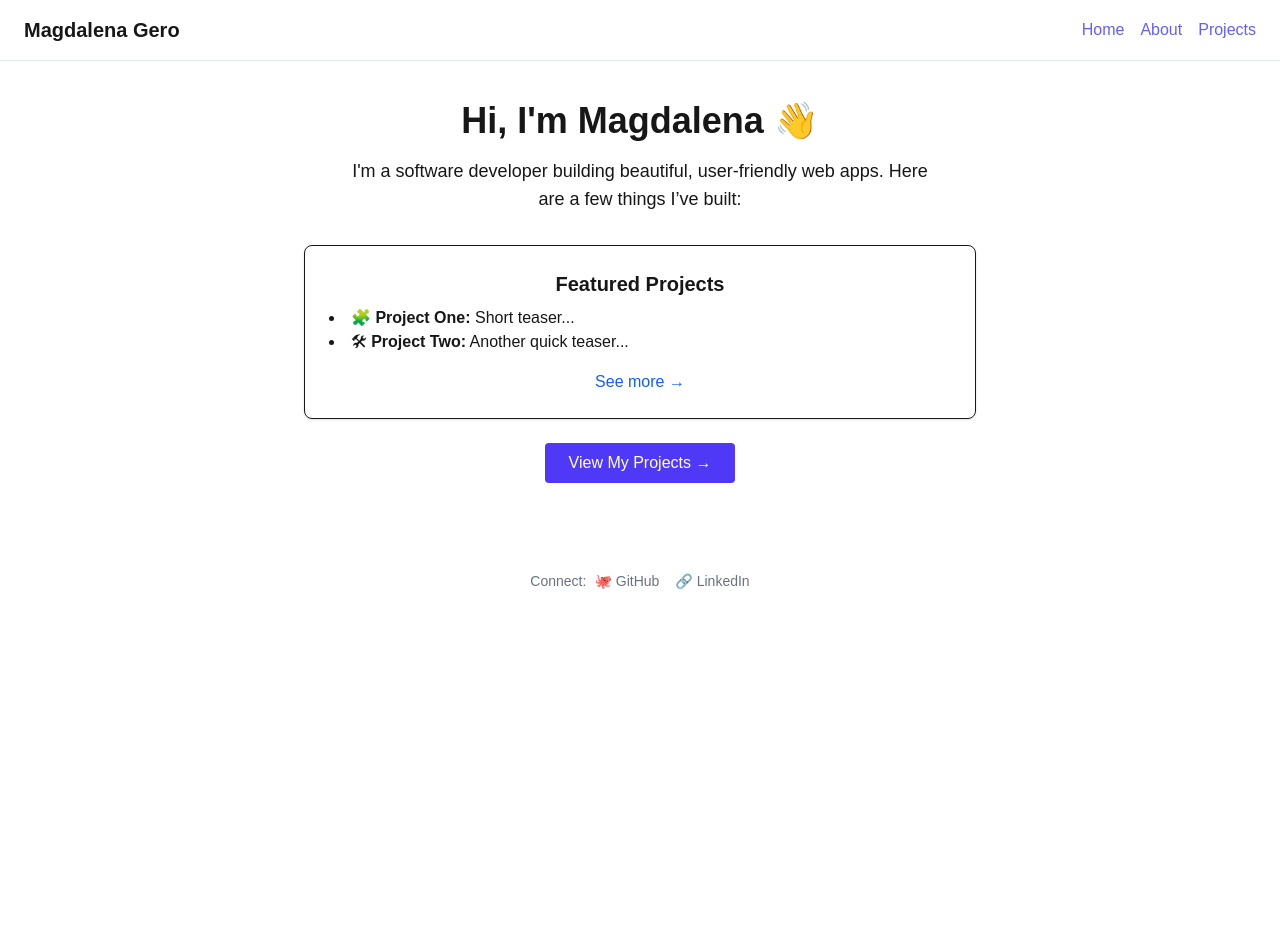
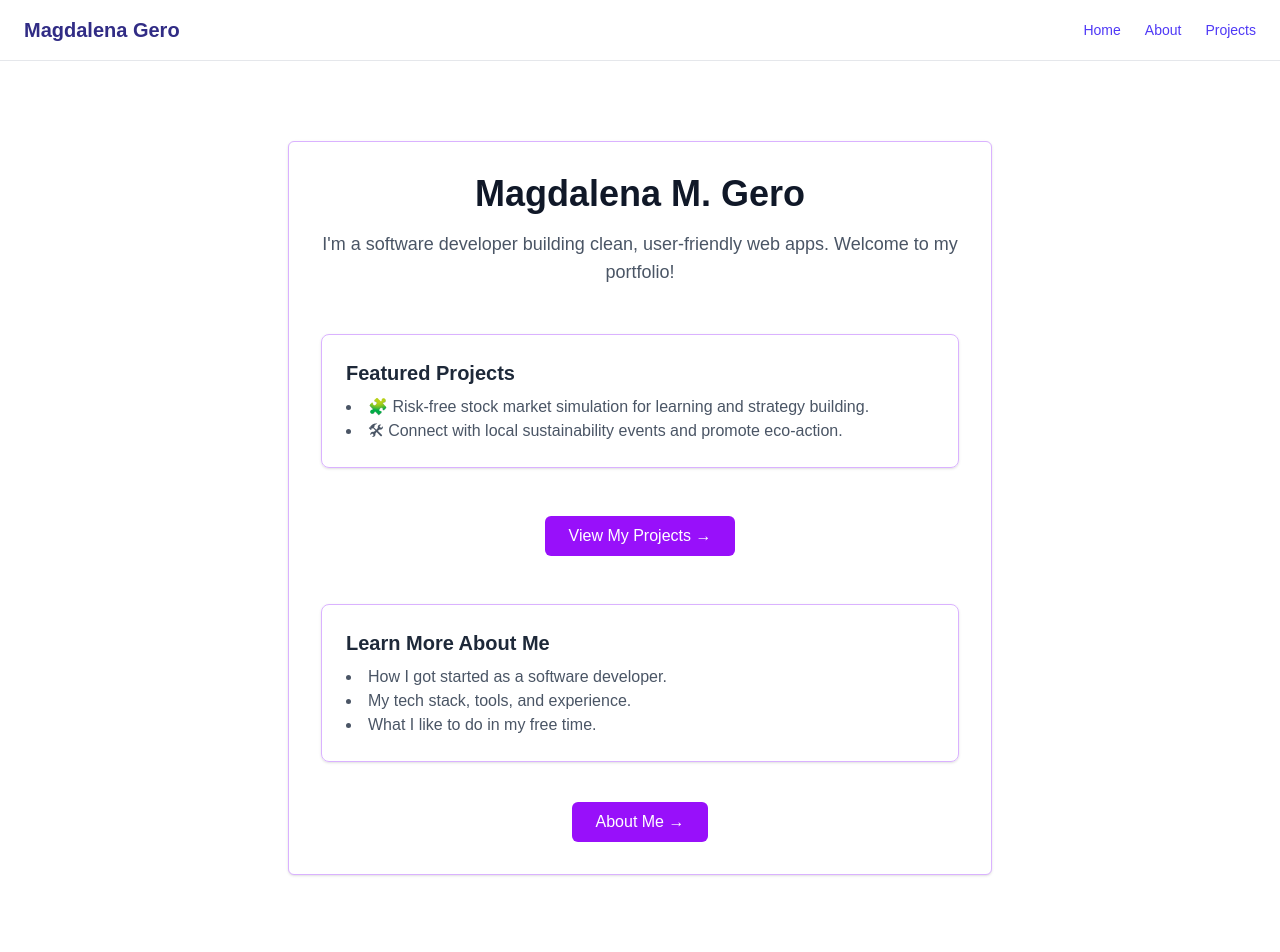
Before and after one commit to magdalenamaygero/my-portfolio, a Next.js app: page / in a window 1280 px wide. Shown: the top 952 px of the page. Before the commit the page ends 800 px from the top, so only its background shows below. Built offline with nearby package versions, Linux system fonts and the light colour scheme.

Commit message:
add consistent and simple styling throughout

```diff
--- a/src/app/about/page.tsx
+++ b/src/app/about/page.tsx
@@ -1,65 +1,88 @@
+'use client';
 import Image from "next/image";
 import React from "react";
+import PageContainer from "@/components/PageContainer";
 
 export default function AboutPage() {
   return (
-      <main className="min-h-screen bg-white text-gray-800 px-6 py-10">
-        <div className="max-w-3xl mx-auto">
-         <h1 className="text-4xl font-bold mb-6">About Magdalena Gero</h1>
-         <p className="text-lg leading-7">
+    <main className="text-gray-800">
+      <PageContainer>
+        {/* Bio */}
+        <section>
+          <h1 className="text-4xl font-bold mb-6 text-gray-900">About Magdalena Gero</h1>
+          <p className="text-lg text-gray-700 leading-7">
             Hi, I'm Magdalena Gero — a passionate software developer who enjoys creating
             clean, accessible, and user-friendly web applications. I love learning new technologies and
             continuously improving my craft.
           </p>
-          <p className="text-lg leading-7 mt-4">
+          <p className="text-lg text-gray-700 leading-7 mt-4">
             I specialize in front-end development using React, Next.js, and Tailwind CSS. This portfolio showcases some of my favorite work and experiments.
           </p>
-        </div>
+        </section>
 
         {/* Medium Articles */}
         <section>
-        <h2 className="text-2xl font-semibold mb-4">Articles</h2>
-        <ul className="space-y-4">
+          <h2 className="text-2xl font-semibold mb-4 text-gray-900">Articles on Medium</h2>
+          <ul className="space-y-3 list-disc list-inside text-indigo-600 text-lg">
             <li>
-            <a href="https://medium.com/@magdalenamgero/react-b2de21f539b4?source=user_profile_page---------4-------------c9cdea21fa65----------------------" target="_blank" className="text-blue-600 hover:underline text-lg">
+              <a href="https://medium.com/@magdalenamgero/react-b2de21f539b4" target="_blank" rel="noopener noreferrer" className="hover:underline">
                 🔗 React
               </a>
             </li>
             <li>
-            <a href="https://medium.com/@magdalenamgero/typescript-101-an-overview-e97ab6403e66?source=user_profile_page---------2-------------c9cdea21fa65----------------------" target="_blank" className="text-blue-600 hover:underline text-lg">
+              <a href="https://medium.com/@magdalenamgero/typescript-101-an-overview-e97ab6403e66" target="_blank" rel="noopener noreferrer" className="hover:underline">
                 🔗 Typescript: An Overview
               </a>
             </li>
             <li>
-            <a href="https://medium.com/@magdalenamgero/redux-66117af84d4c?source=user_profile_page---------3-------------c9cdea21fa65----------------------" target="_blank" className="text-blue-600 hover:underline text-lg">
-              🔗 A Beginners Guide to Redux
+              <a href="https://medium.com/@magdalenamgero/redux-66117af84d4c" target="_blank" rel="noopener noreferrer" className="hover:underline">
+                🔗 A Beginner's Guide to Redux
               </a>
             </li>
             <li>
-            <a href="https://medium.com/@magdalenamgero/understanding-big-o-511369ccd841?source=user_profile_page---------1-------------c9cdea21fa65----------------------" target="_blank" className="text-blue-600 hover:underline text-lg">
+              <a href="https://medium.com/@magdalenamgero/understanding-big-o-511369ccd841" target="_blank" rel="noopener noreferrer" className="hover:underline">
                 🔗 Understanding Big O Notation
               </a>
             </li>
             <li>
-            <a href="https://medium.com/@magdalenamgero/conceptualizing-data-structures-f7e25a56b54f?source=user_profile_page---------0-------------c9cdea21fa65----------------------" target="_blank" className="text-blue-600 hover:underline text-lg">
+              <a href="https://medium.com/@magdalenamgero/conceptualizing-data-structures-f7e25a56b54f" target="_blank" rel="noopener noreferrer" className="hover:underline">
                 🔗 Conceptualizing Data Structures
               </a>
             </li>
           </ul>
         </section>
 
-              {/* Photos */}
+        {/* Photos & Life Outside Coding */}
         <section>
-        <h2 className="text-2xl font-semibold mb-4">What I Do When I'm Not Coding</h2>
-        <div className="grid grid-cols-1 sm:grid-cols-2 gap-6">
-          <Image src="/images/workspace1.jpg" alt="Workspace 1" width={400} height={200} className="rounded-lg shadow-md" />
-          <p>I spend time mentoring young engineers, teaching and learning new things.</p>
-          <Image src="/images/workspace2.jpg" alt="Workspace 2" width={400} height={200} className="rounded-lg shadow-md" />
-          <p>Outside of work, I enjoy spending time with family and friends, being creative, and exploring new places.</p>
-          <Image src="/images/workspace2.jpg" alt="Workspace 2" width={400} height={200} className="rounded-lg shadow-md" />
-          <p>Outside of work, I enjoy spending time with family and friends, being creative, and exploring new places.</p>
+          <h2 className="text-2xl font-semibold mb-6 text-gray-900">What I Do When I'm Not Coding</h2>
+          <div className="space-y-10">
+            <div className="grid grid-cols-1 sm:grid-cols-2 gap-6 items-center">
+              <Image
+                src="/images/workspace1.jpg"
+                alt="Mentoring"
+                width={400}
+                height={250}
+                className="rounded-lg shadow-md"
+              />
+              <p className="text-gray-700 text-lg">
+                I spend time mentoring young engineers, teaching and learning new things.
+              </p>
+            </div>
+            <div className="grid grid-cols-1 sm:grid-cols-2 gap-6 items-center">
+              <Image
+                src="/images/workspace2.jpg"
+                alt="Creativity & Friends"
+                width={400}
+                height={250}
+                className="rounded-lg shadow-md"
+              />
+              <p className="text-gray-700 text-lg">
+                Outside of work, I enjoy being creative, spending time with family and friends, and exploring new places.
+              </p>
+            </div>
           </div>
         </section>
+      </PageContainer>
     </main>
-    )
+  );
 }
--- a/src/app/layout.tsx
+++ b/src/app/layout.tsx
@@ -3,7 +3,7 @@ import type { Metadata } from "next";
 import "./globals.css";
 import Link from "next/link";
 
-export const Metadata: Metadata = {
+export const metadata: Metadata = {
   title: "Magdalena Gero | Portfolio",
   description: "Magdalena Gero's portfolio built with Next.js",
 };
@@ -15,25 +15,38 @@ export default function RootLayout({
 }) {
   return (
     <html lang="en">
-      <body className="bg-white text-gray-800 font-sans">
-        <nav className="w-full px-6 py-4 border-b border-gray-200 flex justify-between items-center">
-          <h1 className="text-xl font-bold">Magdalena Gero</h1>
-          <div className="space-x-4">
-            <Link href="/" className="text-indigo-500 hover:underline">
-              Home
-            </Link>
-            <Link href="/about" className="text-indigo-500 hover:underline">
-              About
-            </Link>
-            <Link href="/projects" className="text-indigo-500 hover:underline">
-              Projects
-            </Link>
+      <body className="flex flex-col min-h-screen bg-white text-gray-800 font-sans">
+        {/* Navbar */}
+        <nav className="w-full px-6 py-4 border-b border-gray-200 bg-white flex justify-between items-center shadow-sm">
+          <h1 className="text-xl font-bold text-indigo-900">Magdalena Gero</h1>
+          <div className="space-x-6 text-sm font-medium">
+            <Link href="/" className="text-indigo-600 hover:underline">Home</Link>
+            <Link href="/about" className="text-indigo-600 hover:underline">About</Link>
+            <Link href="/projects" className="text-indigo-600 hover:underline">Projects</Link>
           </div>
         </nav>
-        <main className="px-6 py-10">{children}</main>
-        <footer className="mt-12 text-center text-gray-500 text-sm">Connect:
-          <a href="https://github.com/magdalenamaygero" className="ml-2 hover:underline" target="_blank">🐙 GitHub</a>
-          <a href="https://linkedin.com/in/magdalena-may-gero" className="ml-4 hover:underline" target="_blank">🔗 LinkedIn</a>
+
+        {/* Main Content */}
+<main className="flex-1 px-6 py-12 bg-white">
+  <div className="max-w-3xl mx-auto p-8 space-y-12">
+    {children}
+  </div>
+</main>
+
+
+
+        {/* Footer */}
+        <footer className="border-t border-gray-200 bg-white text-gray-600 text-sm text-center py-6">
+          Connect with me:
+          <a href="https://github.com/magdalenamaygero" className="ml-4 hover:underline" target="_blank" rel="noopener noreferrer">
+            🐙 GitHub
+          </a>
+          <a href="https://linkedin.com/in/magdalena-may-gero" className="ml-4 hover:underline" target="_blank" rel="noopener noreferrer">
+            🔗 LinkedIn
+          </a>
+          <a href="mailto:youremail@example.com" className="ml-4 hover:underline">
+            📧 Email Me
+          </a>
         </footer>
       </body>
     </html>
--- a/src/app/page.tsx
+++ b/src/app/page.tsx
@@ -2,40 +2,57 @@
 import Link from "next/link";
 import { motion } from "framer-motion";
 import React from "react";
-
+import PageContainer from "@/components/PageContainer";
 
 export default function HomePage() {
   return (
-    <section className="text-center">
-    <motion.section
+    <main className="text-gray-800">
+      <PageContainer>
+        <motion.div
           className="text-center"
           initial={{ opacity: 0, y: 20 }}
           animate={{ opacity: 1, y: 0 }}
           transition={{ duration: 0.6 }}
         >
-      <h2 className="text-4xl font-extrabold mb-4">Hi, I'm Magdalena 👋</h2>
-      <p className="text-lg max-w-xl mx-auto mb-8">
-        I'm a software developer building beautiful, user-friendly web apps.
-        Here are a few things I’ve built:
+          <h2 className="text-4xl font-bold text-gray-900 mb-4">Magdalena M. Gero</h2>
+          <p className="text-lg text-gray-600 mb-12">
+            I'm a software developer building clean, user-friendly web apps. Welcome to my portfolio!
           </p>
 
-      {/* Project preview */}
-      <div className="max-w-2xl mx-auto border p-6 rounded-lg shadow-sm">
-        <h3 className="text-xl font-semibold mb-2">Featured Projects</h3>
-        <ul className="text-left list-disc list-inside mb-4">
-          <li>🧩 <strong>Project One:</strong> Short teaser...</li>
-          <li>🛠 <strong>Project Two:</strong> Another quick teaser...</li>
+          {/* Featured Projects Preview */}
+          <div className="border border-purple-300 rounded-lg p-6 mb-8 shadow-sm text-left">
+            <h3 className="text-xl font-semibold text-gray-800 mb-2">Featured Projects</h3>
+            <ul className="list-disc list-inside text-gray-600">
+              <li>🧩 Risk-free stock market simulation for learning and strategy building.</li>
+              <li>🛠 Connect with local sustainability events and promote eco-action.</li>
             </ul>
-        <Link href="/projects" className="text-blue-600 hover:underline">See more →</Link>
           </div>
-    </motion.section>
+
           <Link
             href="/projects"
-          className="inline-block mt-6 px-6 py-2 bg-indigo-600 text-white rounded hover:bg-indigo-700 transition delay-150 duration-300 ease-in-out hover:-translate-y-1 hover:scale-110 hover:bg-indigo-500"
+            className="inline-block mt-4 px-6 py-2 bg-purple-600 text-white rounded-md hover:bg-purple-700 transition-transform duration-200 hover:-translate-y-1 hover:scale-105"
           >
             View My Projects →
           </Link>
 
-    </section>
-  )
+          {/* Learn More Preview */}
+          <div className="border border-purple-300 rounded-lg p-6 mt-12 mb-6 shadow-sm text-left">
+            <h3 className="text-xl font-semibold text-gray-800 mb-2">Learn More About Me</h3>
+            <ul className="list-disc list-inside text-gray-600">
+              <li>How I got started as a software developer.</li>
+              <li>My tech stack, tools, and experience.</li>
+              <li>What I like to do in my free time.</li>
+            </ul>
+          </div>
+
+          <Link
+            href="/about"
+            className="inline-block mt-4 px-6 py-2 bg-purple-600 text-white rounded-md hover:bg-purple-700 transition-transform duration-200 hover:-translate-y-1 hover:scale-105"
+          >
+            About Me →
+          </Link>
+        </motion.div>
+      </PageContainer>
+    </main>
+  );
 }
--- a/src/app/projects/page.tsx
+++ b/src/app/projects/page.tsx
@@ -1,4 +1,6 @@
+'use client';
 import React from "react";
+import PageContainer from "@/components/PageContainer";
 
 type Project = {
   title: string;
@@ -9,38 +11,40 @@ type Project = {
 const projects: Project[] = [
   {
     title: "Virtual Trades",
-        description: "VirtualTrades is a stock market simulation platform that allows users to build and test trading strategies without financial risk.",
-        link: "https://virtual-trades.vercel.app/"
+    description:
+      "VirtualTrades is a stock market simulation platform that allows users to build and test trading strategies without financial risk.",
+    link: "https://virtual-trades.vercel.app/",
   },
   {
     title: "RecyClique",
-        description: "RecyClique is a community-focused web app that encourages participation in local sustainability events and raises awareness about waste reduction.",
-        link: "https://recyclique.onrender.com/"
-    }
-  ]
+    description:
+      "RecyClique is a community-focused web app that encourages participation in local sustainability events and raises awareness about waste reduction.",
+    link: "https://recyclique.onrender.com/",
+  },
+];
 
 export default function ProjectsPage() {
   return (
-      <main className="min-h-screen bg-white text-gray-800 px-6 py-10">
-        <div className="max-w-4xl mx-auto">
-            <h1 className="text-3xl font-bold mb-6">Projects</h1>
+    <main className="text-gray-800">
+      <PageContainer>
+        <h1 className="text-3xl font-bold mb-8 text-gray-900">Projects</h1>
         <ul className="space-y-6">
           {projects.map((project) => (
-                <li key={project.title} className="border p-4 rounded shadow-sm">
-                <h2 className="text-xl font-semibold">{project.title}</h2>
-                <p className="text-gray-700 mb-2">{project.description}</p>
+            <li key={project.title} className="rounded p-6 shadow-sm bg-white">
+            <h2 className="text-xl font-semibold text-gray-900 mb-2">{project.title}</h2>
+              <p className="text-gray-700 mb-4">{project.description}</p>
               <a
                 href={project.link}
                 target="_blank"
                 rel="noopener noreferrer"
-                    className="text-blue-600 hover:underline"
+                className="text-purple-600 hover:underline font-medium"
               >
                 View Project →
               </a>
             </li>
           ))}
         </ul>
-        </div>
+      </PageContainer>
     </main>
-    )
+  );
 }
--- /dev/null
+++ b/src/components/PageContainer.tsx
@@ -0,0 +1,9 @@
+import React from "react";
+
+export default function PageContainer({ children }: { children: React.ReactNode }) {
+  return (
+    <div className="max-w-3xl mx-auto border border-purple-300 bg-white rounded-md shadow-sm p-8 space-y-12">
+      {children}
+    </div>
+  );
+}
```
Lines whose indentation alone changed are shown as unchanged.
